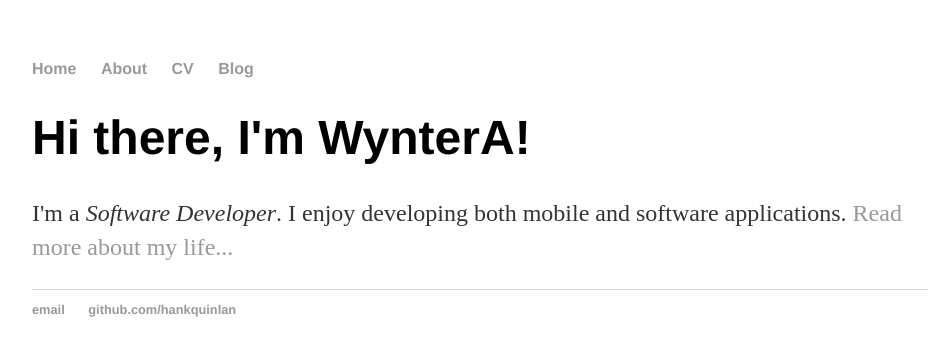
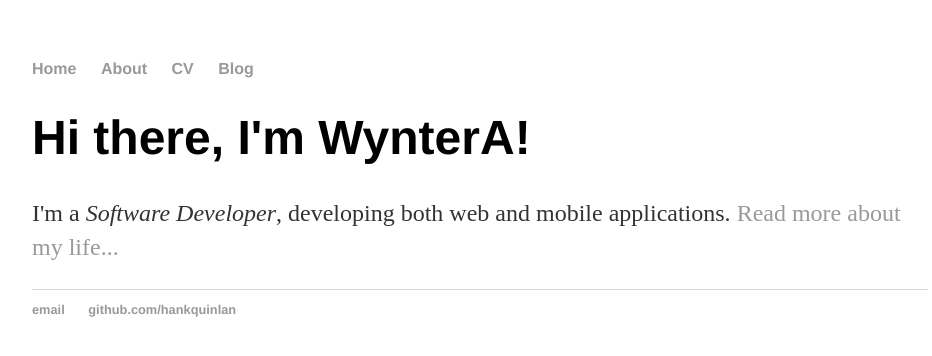
Before and after one commit to WynterA/WynterA.github.io, a plain HTML site: page index.html in a window 1280 px wide. Shown: the whole page, without its empty margins (160-1092 px from the left). Drawn offline with Linux system fonts and the light colour scheme.

Commit message:
Update index.html

```diff
--- a/index.html
+++ b/index.html
@@ -17,7 +17,7 @@
 		<div class="container">
     		<div class="blurb">
         		<h1>Hi there, I'm WynterA!</h1>
-				<p>I'm a <em>Software Developer</em>. I enjoy developing both mobile and software applications. <a href="/about">Read more about my life...</a></p>
+				<p>I'm a <em>Software Developer</em>, developing both web and mobile applications. <a href="/about">Read more about my life...</a></p>
     		</div><!-- /.blurb -->
 		</div><!-- /.container -->
 		<footer>
```
